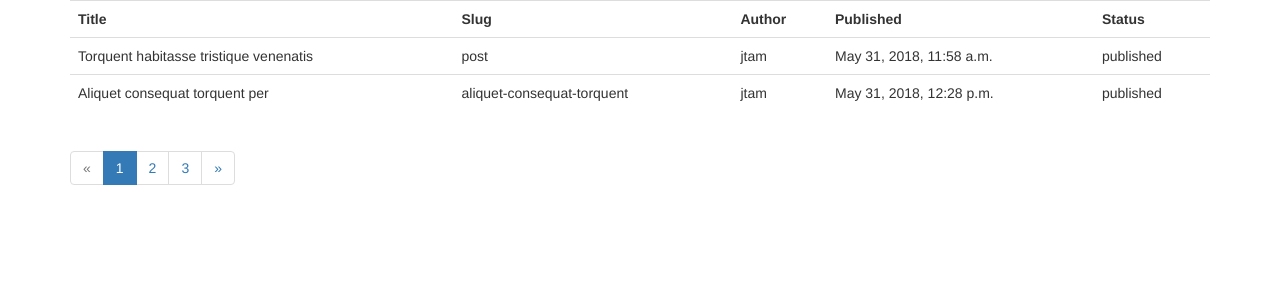
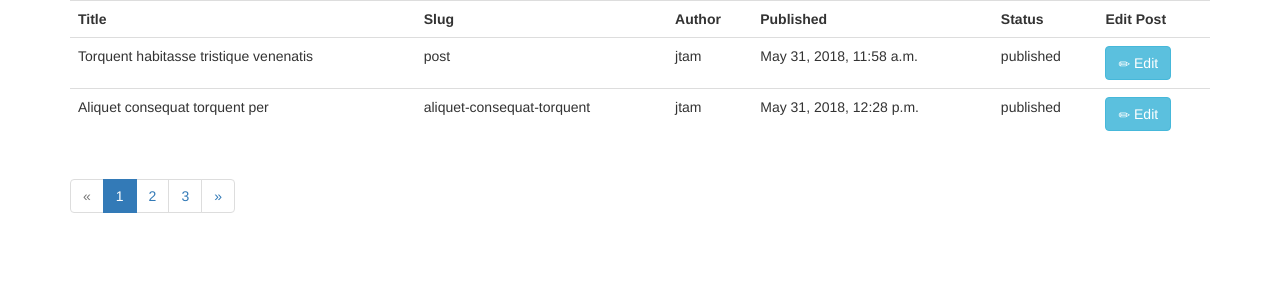
Before and after one commit to jtaam/dj-cms, a Django app: page /blog/backend/post/ in a window 1280 px wide. Shown: the top 300 px of the page. Run offline with Django 3.2, Linux system fonts and the light colour scheme; data comes from the database, SQL or seed files in the repository; both versions use the stored data as it was after the commit; some libraries are stand-ins or nearby versions; some web fonts are replaced.

Commit message:
edit post

```diff
--- a/cms/blog/templates/blog/backend/list_of_posts_backend.html
+++ b/cms/blog/templates/blog/backend/list_of_posts_backend.html
@@ -10,6 +10,7 @@
 			<th>Author</th>
 			<th>Published</th>
 			<th>Status</th>
+			<th>Edit Post</th>
 		</tr>
 		{% for post in posts %}
 			{% if post.status == 'draft' %}
@@ -22,6 +23,7 @@
 					<td>{{post.author}}</td>
 					<td>{{post.published}}</td>
 					<td>{{post.status}}</td>
+					<td><a href="{% url 'blog:edit_post' slug=post.slug %}" class="btn btn-info"><span class="glyphicon glyphicon-pencil" aria-hidden="true"></span> Edit</a></td>
 				</tr>
 		{% endfor %}
 	</table>
--- a/cms/blog/urls.py
+++ b/cms/blog/urls.py
@@ -8,4 +8,5 @@ urlpatterns = [
 	url(r'^(?P<slug>[-\w]+)/comment/$', views.add_comment, name='add_comment'),
 	url(r'^backend/post/new/$', views.new_post, name='new_post'),
 	url(r'^backend/post/$', views.list_of_posts_backend, name='list_of_posts_backend'),
+	url(r'^backend/(?P<slug>[-\w]+)/edit/$', views.edit_post, name='edit_post'),
 ]
--- a/cms/blog/views.py
+++ b/cms/blog/views.py
@@ -87,3 +87,18 @@ def list_of_posts_backend(request):
 	template = 'blog/backend/list_of_posts_backend.html'
 	context = {'posts':posts, 'page': page}
 	return render(request, template, context)
+
+def edit_post(request, slug):
+	post = get_object_or_404(Post, slug=slug)
+	if request.method == 'POST':
+		form = PostForm(request.POST, instance=post)
+		if form.is_valid():
+			post = form.save(commit=False)
+			post.author = request.user
+			post.save()
+			return redirect('blog:list_of_posts_backend', )
+	else:
+		form = PostForm(instance=post)
+	template = 'blog/backend/new_post.html'
+	context = {'form':form}
+	return render(request, template, context)
```
Also changed, not shown: cms/db.sqlite3.
